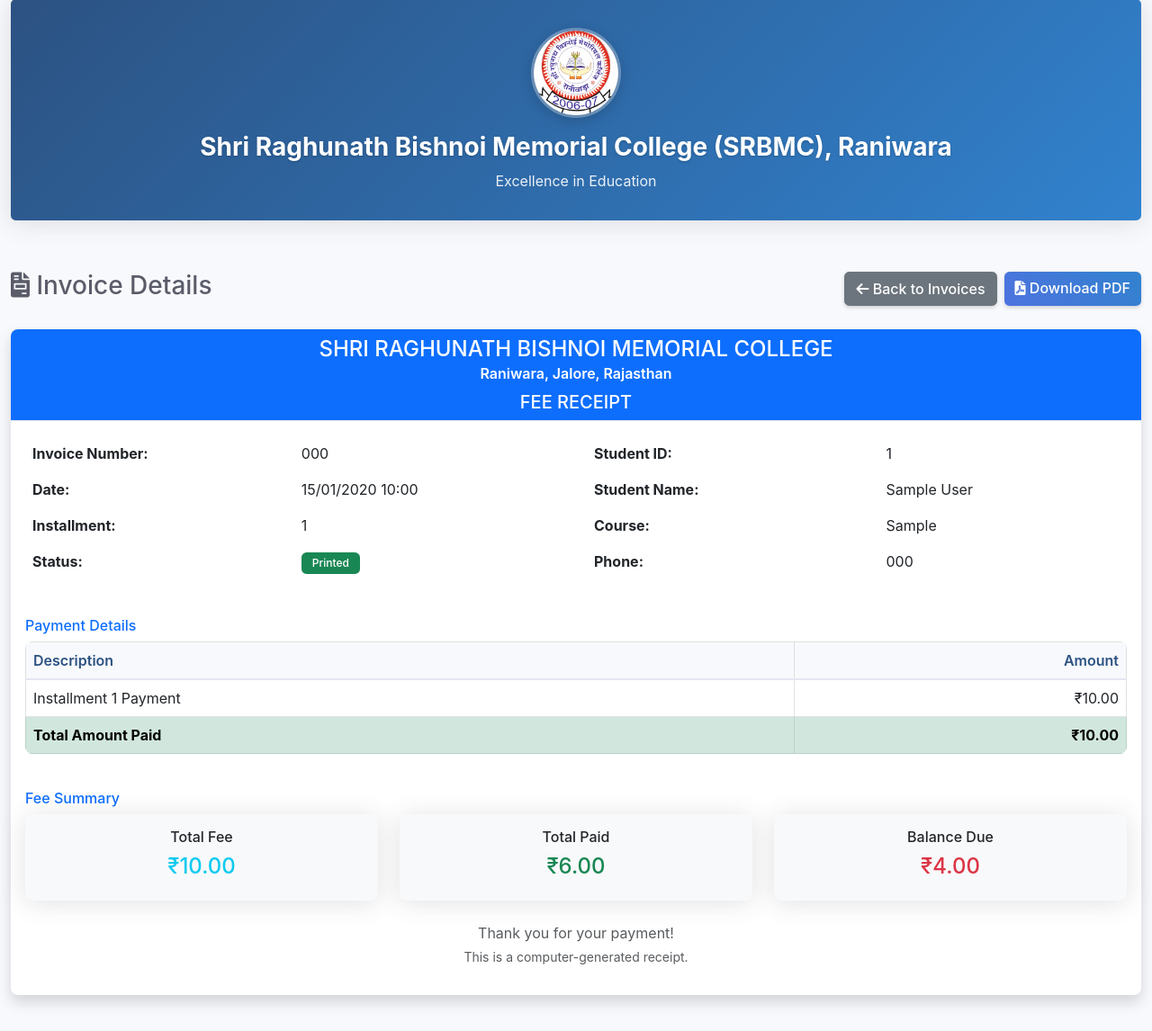
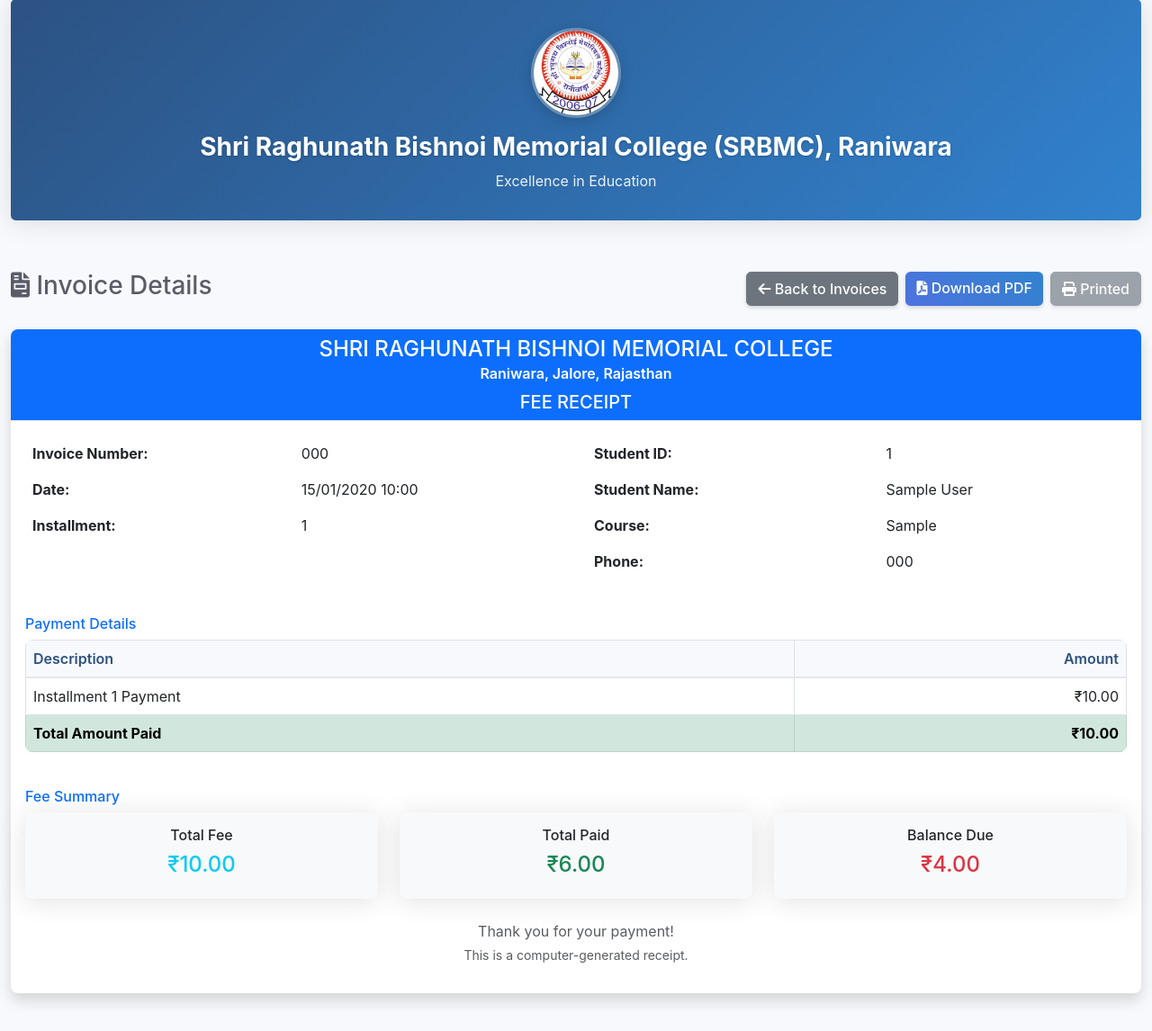
Before and after one commit to vishal0soni/SRBMCCollegeERP_Final, a Flask app: page /invoice/1/view in a window 1280 px wide. Shown: the part 101-1247 px from the top of the page at 90% size. Run offline with Flask 3, Linux system fonts and the light colour scheme; a user stored in the database is signed in; tables that the repository leaves empty hold one stand-in row (values such as "Sample post"); some libraries are stand-ins or nearby versions.

Commit message:
Assistant checkpoint: Updated invoice view with print functionality
Assistant generated file changes:
- templates/fees/invoice_view.html: Remove status row from invoice details table, Update print button functionality, Update JavaScript functions with print functionality, Update print styles to hide buttons and navigation

---

User prompt:

while print the page remove status value from preview page and add same functionality for print button which you have added in invoice management page

Replit-Commit-Author: Assistant
Replit-Commit-Session-Id: b4f4f7dd-b491-436c-8978-cc45aec2e7b2

```diff
--- a/templates/fees/invoice_view.html
+++ b/templates/fees/invoice_view.html
@@ -17,10 +17,16 @@
                 <a href="{{ url_for('invoice_pdf', invoice_id=invoice.id) }}" class="btn btn-primary" target="_blank">
                     <i class="fas fa-file-pdf"></i> Download PDF
                 </a>
-                {% if current_user.role.access_type == 'Edit' and not invoice.original_invoice_printed %}
-                <button class="btn btn-success" onclick="markPrinted({{ invoice.id }})">
-                    <i class="fas fa-print"></i> Mark as Printed
+                {% if current_user.role.access_type == 'Edit' %}
+                    {% if not invoice.original_invoice_printed %}
+                    <button class="btn btn-success" onclick="printInvoice({{ invoice.id }})" id="print-btn-{{ invoice.id }}">
+                        <i class="fas fa-print"></i> Print
                     </button>
+                    {% else %}
+                    <button class="btn btn-secondary" disabled>
+                        <i class="fas fa-print"></i> Printed
+                    </button>
+                    {% endif %}
                 {% endif %}
             </div>
         </div>
@@ -51,16 +57,6 @@
                             <tr>
                                 <td><strong>Installment:</strong></td>
                                 <td>{{ invoice.installment_number }}</td>
-                            </tr>
-                            <tr>
-                                <td><strong>Status:</strong></td>
-                                <td>
-                                    {% if invoice.original_invoice_printed %}
-                                        <span class="badge bg-success">Printed</span>
-                                    {% else %}
-                                        <span class="badge bg-warning">Not Printed</span>
-                                    {% endif %}
-                                </td>
                             </tr>
                         </table>
                     </div>
@@ -158,8 +154,19 @@
 
 {% block scripts %}
 <script>
+function printInvoice(invoiceId) {
+    // Print the current page
+    window.print();
+
+    // Listen for after print event
+    window.onafterprint = function() {
+        // Mark invoice as printed
+        markPrinted(invoiceId);
+        window.onafterprint = null; // Remove the event listener
+    };
+}
+
 function markPrinted(invoiceId) {
-    if (confirm('Mark this invoice as printed? This action cannot be undone.')) {
     fetch(`/invoice/${invoiceId}/mark-printed`, {
         method: 'POST',
         headers: {
@@ -169,8 +176,15 @@ function markPrinted(invoiceId) {
     .then(response => response.json())
     .then(data => {
         if (data.success) {
+            // Update button to disabled state
+            const printBtn = document.getElementById(`print-btn-${invoiceId}`);
+            if (printBtn) {
+                printBtn.className = 'btn btn-secondary';
+                printBtn.disabled = true;
+                printBtn.innerHTML = '<i class="fas fa-print"></i> Printed';
+                printBtn.onclick = null;
+            }
             alert('Invoice marked as printed successfully!');
-                location.reload();
         } else {
             alert('Error updating invoice status: ' + (data.error || 'Unknown error'));
         }
@@ -180,18 +194,12 @@ function markPrinted(invoiceId) {
         alert('Error updating invoice status');
     });
 }
-}
-
-// Print functionality
-function printInvoice() {
-    window.print();
-}
 
 // Print styles
 const style = document.createElement('style');
 style.textContent = `
     @media print {
-        .btn, .card-header.bg-primary, nav, .d-flex.justify-content-between {
+        .btn, .card-header.bg-primary, nav, .d-flex.justify-content-between, .d-flex.gap-2 {
             display: none !important;
         }
         .card {
@@ -204,7 +212,7 @@ style.textContent = `
             border: 1px solid black !important;
         }
         body { font-size: 12px; }
-        h3 { font-size: 18px; }
+        h1, h2, h3 { font-size: 18px; }
         h4 { font-size: 16px; }
         h5 { font-size: 14px; }
         h6 { font-size: 12px; }
```
Lines whose indentation alone changed are shown as unchanged.
